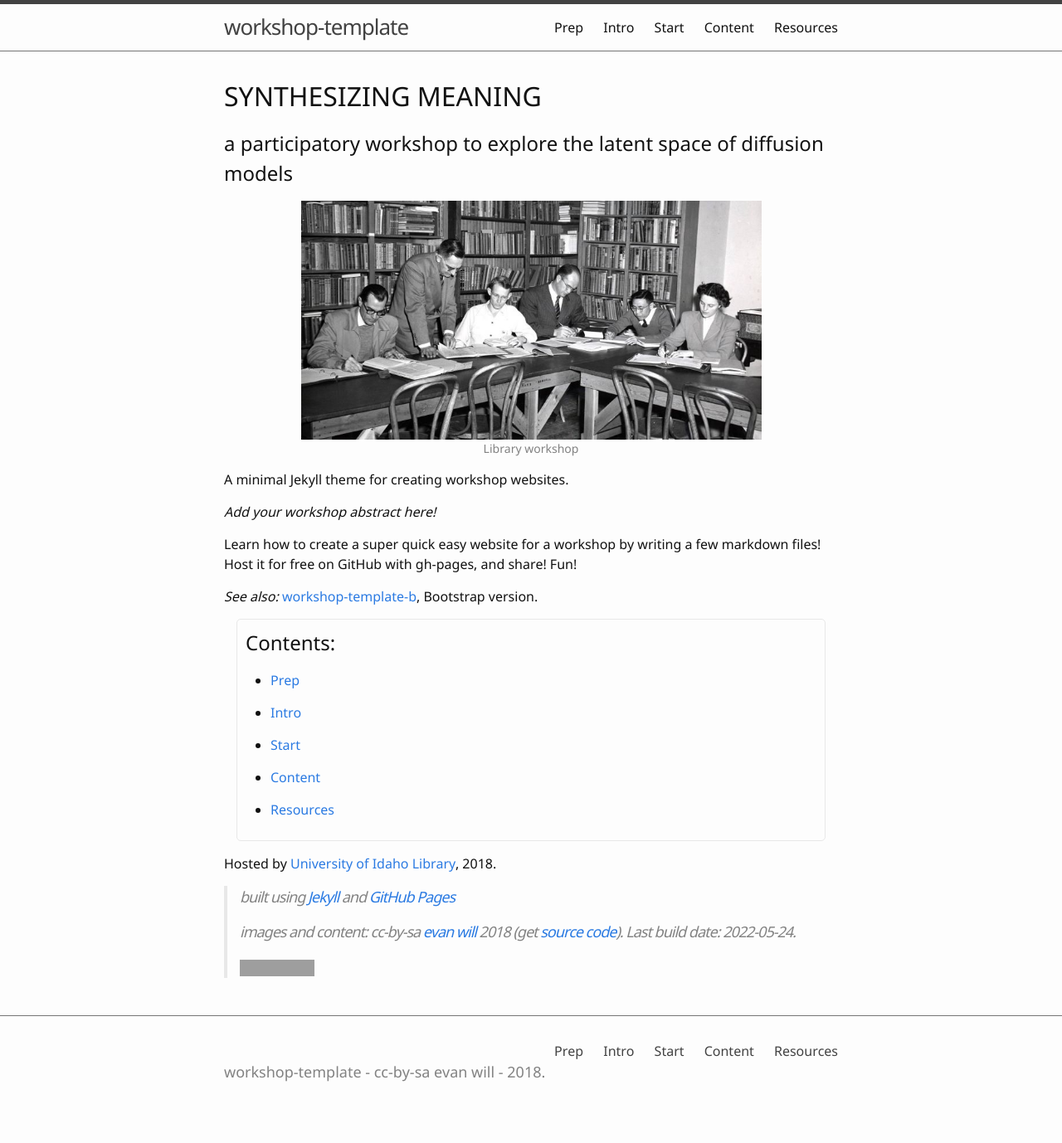
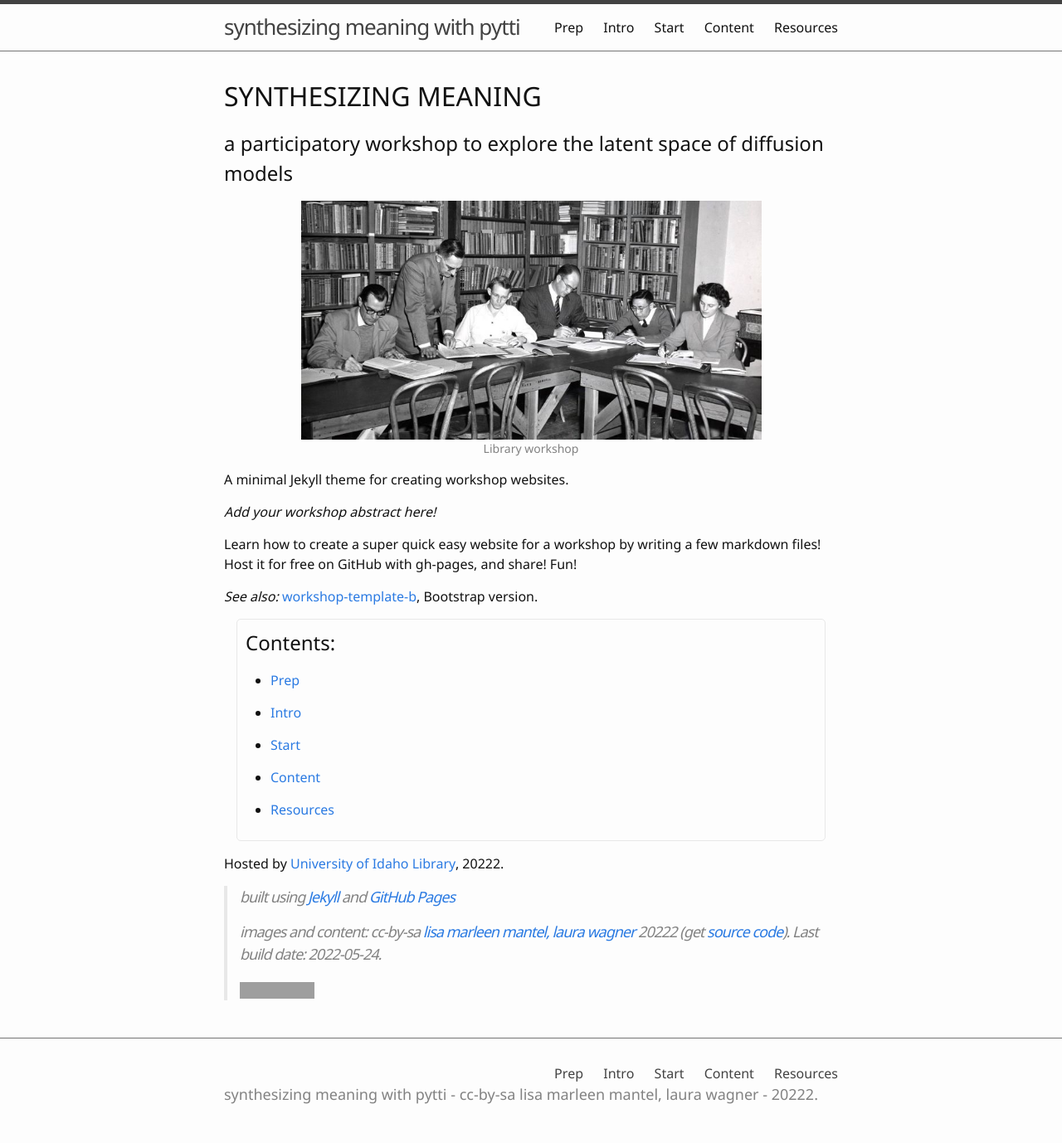
Before and after one commit to laurajul/pytti-workshop, a Jekyll site: the page built from index.md, in a window 1280 px wide. Shown: the whole page at 83% size. Built offline with Jekyll 4.4.1, drawn with Linux system fonts in a browser that asks for light colours; before the commit the page ends 1351 px from its top, so only the background shows below that; grey boxes are pictures that could not be loaded.

Commit message:
Update _config.yml

```diff
--- a/_config.yml
+++ b/_config.yml
@@ -8,15 +8,15 @@
 
 # Site settings
 # title appears in the header
-title: workshop-template
+title: synthesizing meaning with pytti
 # description and keywords for meta tags
-description: "Create an OER workshop website quick and easy!"
-keywords: "workshops, OER, Open Education, websites, gh-pages, jekyll"
+description: "a workshop of the PDC conference"
+keywords: "PyTTI, Text-to-image"
 
 # author settings for cc-by, appears in the footer
-author: evan will
-pub_year: 2018
-github_username: evanwill
+author: lisa marleen mantel, laura wagner
+pub_year: 20222
+github_username: laurajul
 
 # add the full url for the github repository
 repo: "https://github.com/laurajul/pytti-workshop"
```
